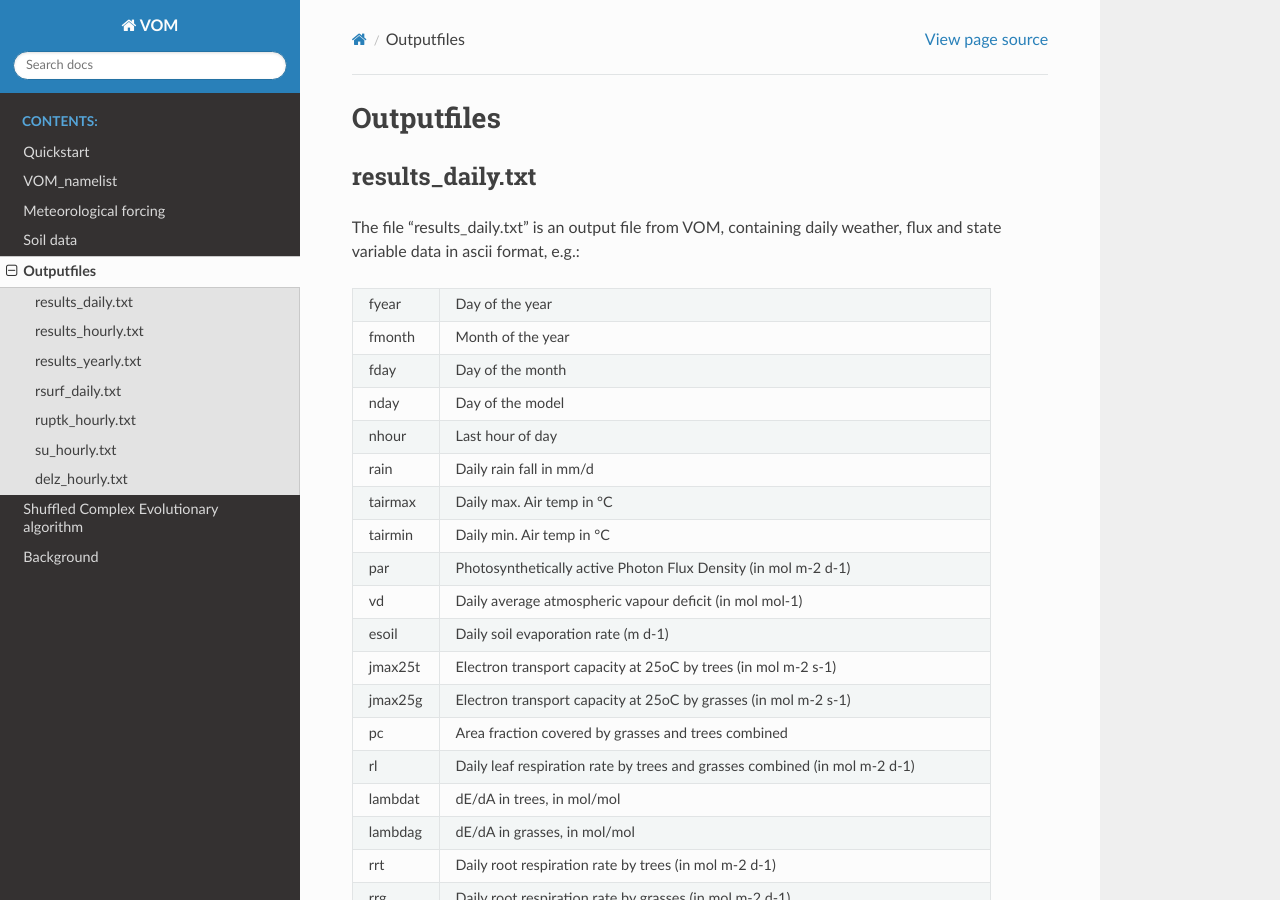
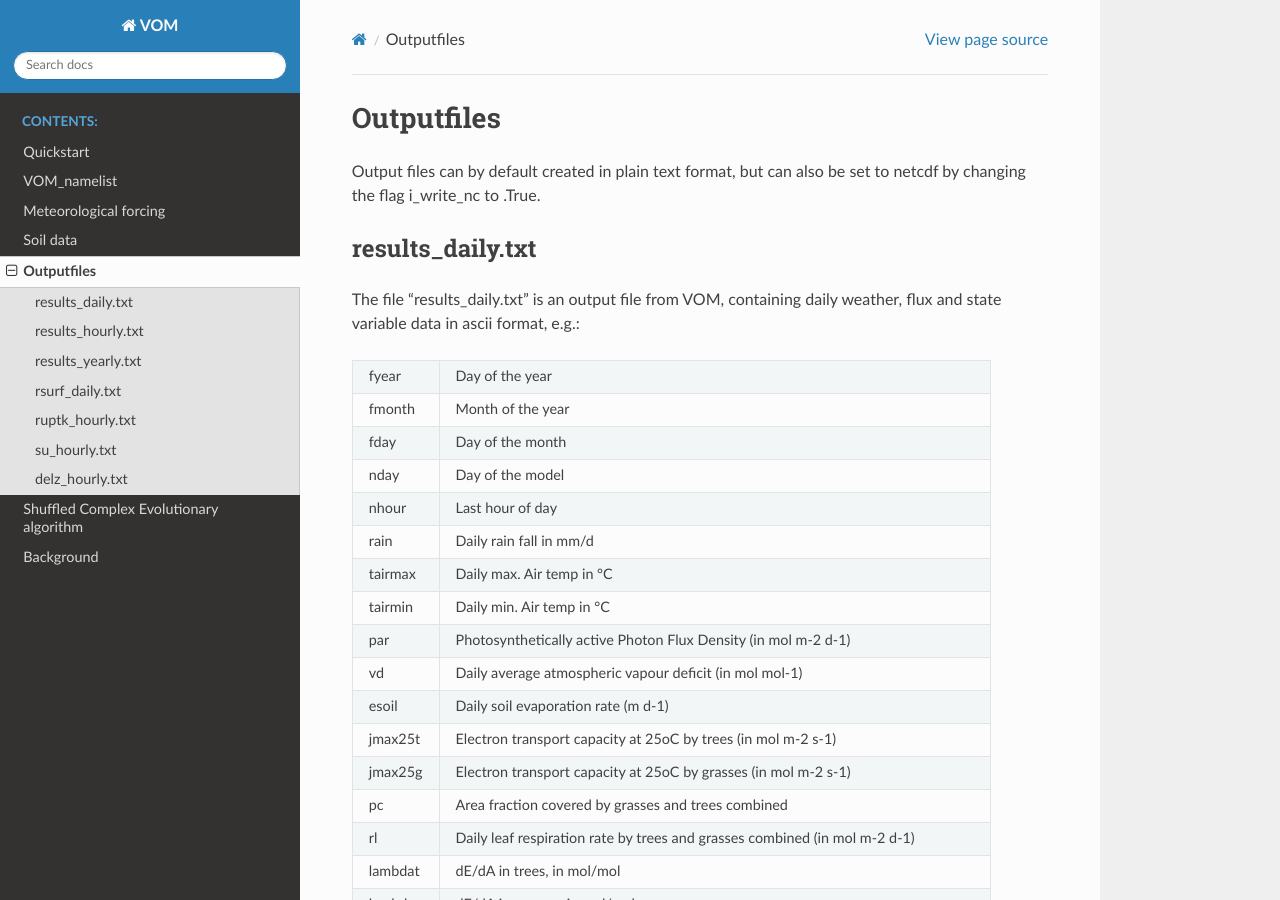
Before and after one commit to schymans/VOM, a Sphinx documentation site: the page built from VOM_Fortran/VOM-docu/source/outputfiles.rst, in a window 1280 px wide and 900 px high. Built offline with Sphinx 7.4.7 and the Read the Docs theme 2.0.0, drawn with Linux system fonts in a browser that asks for light colours.

Commit message:
updated documentation

```diff
--- a/VOM_Fortran/VOM-docu/source/outputfiles.rst
+++ b/VOM_Fortran/VOM-docu/source/outputfiles.rst
@@ -1,5 +1,7 @@
 Outputfiles
 ===============================
+Output files can by default created in plain text format, but can also be set to netcdf by changing the flag i_write_nc to .True.
+
 
 results_daily.txt
 -------------------------------
```
